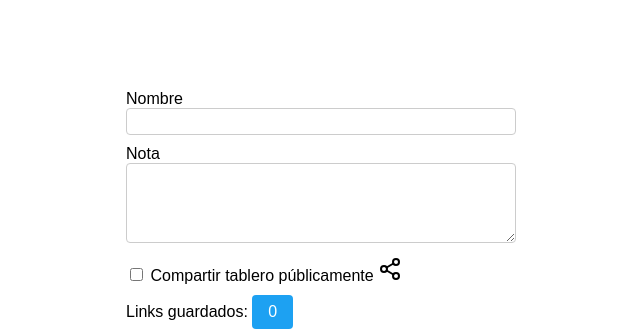
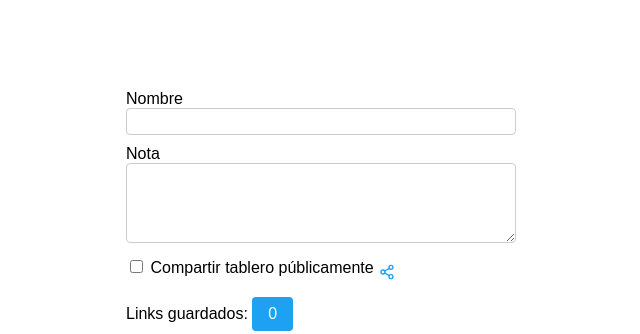
Before and after one commit to admivideo/linkaloo.com, a PHP site: page /tablero.php in a window 1280 px wide. Shown: the part 70-404 px from the top of the page, without its empty margins (524-1164 px from the left). Run offline with PHP 8.4, Linux system fonts and the light colour scheme; the visitor is signed in with stand-in values (Sample User, id 1); data that the repository does not hold is empty; some web fonts are replaced.

Commit message:
Style share icon and prevent checkbox toggle

```diff
--- a/assets/style.css
+++ b/assets/style.css
@@ -213,6 +213,9 @@ textarea {
 .board-detail-form input[type=text],.board-detail-form textarea{width:100%;padding:5px;}
 .board-detail-form textarea{min-height:80px;}
 .board-detail-form p{margin:5px 0;}
+.board-detail-form .share-checkbox{display:flex;align-items:center;gap:5px;margin-bottom:10px;}
+.board-detail-form .share-icon{color:#1DA1F2;display:flex;align-items:center;}
+.board-detail-form .share-icon svg{width:16px;height:16px;}
 .board-form-buttons{display:flex;gap:10px;flex-wrap:wrap;}
 .board-detail-form button{padding:10px 20px;border-radius:20px;font-family:'Rambla',sans-serif;font-size:16px;background:#1DA1F2;color:#fff;border:none;text-align:center;cursor:pointer;}
 .links-link{background:#1DA1F2;color:#fff;border:none;padding:8px 16px;border-radius:4px;cursor:pointer;text-decoration:none;display:inline-block;text-align:center;}
--- a/tablero.php
+++ b/tablero.php
@@ -146,10 +146,13 @@ include 'header.php';
             <label>Nota<br>
                 <textarea name="nota"><?= htmlspecialchars($board['nota'] ?? '') ?></textarea>
             </label>
-            <label>
-                <input type="checkbox" name="publico" value="1" <?= !empty($board['share_token']) ? 'checked' : '' ?>>
-                Compartir tablero públicamente <i data-feather="share-2"></i>
-            </label>
+            <div class="share-checkbox">
+                <label>
+                    <input type="checkbox" name="publico" value="1" <?= !empty($board['share_token']) ? 'checked' : '' ?>>
+                    Compartir tablero públicamente
+                </label>
+                <div class="share-icon"><i data-feather="share-2"></i></div>
+            </div>
             <p>Links guardados: <a class="links-link" href="panel.php?cat=<?= $id ?>"><?= $board['total_links'] ?></a></p>
             <p>Creado: <?= htmlspecialchars($creado) ?></p>
             <p>Modificado: <?= htmlspecialchars($modificado) ?></p>
```
